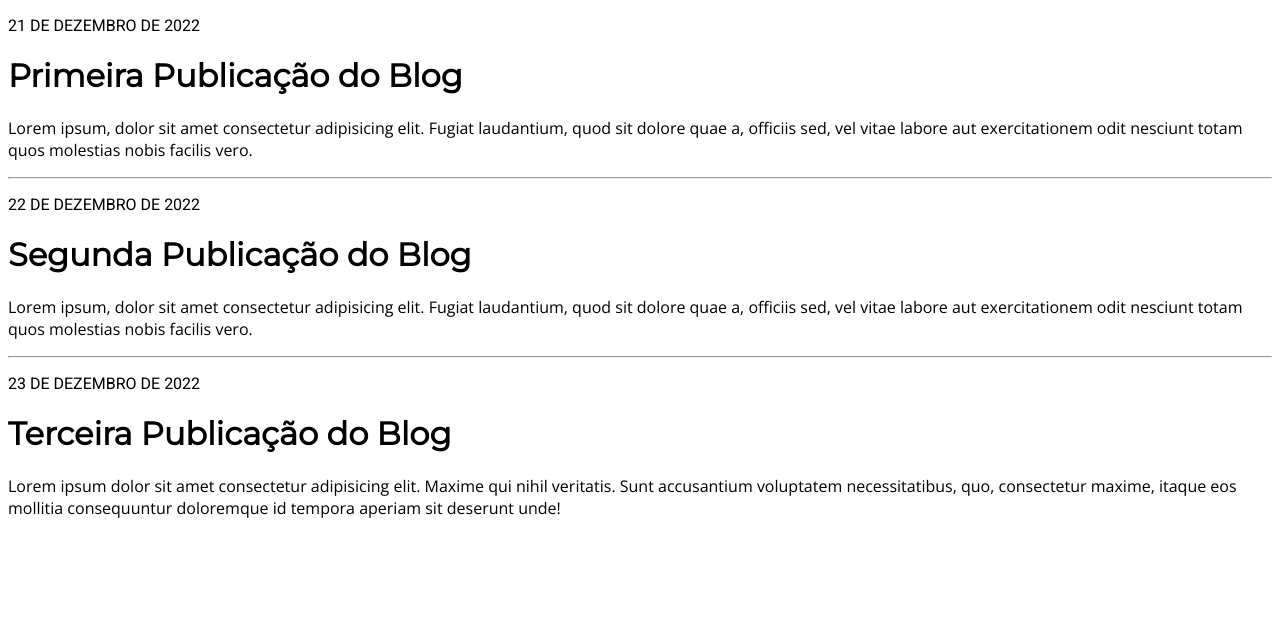
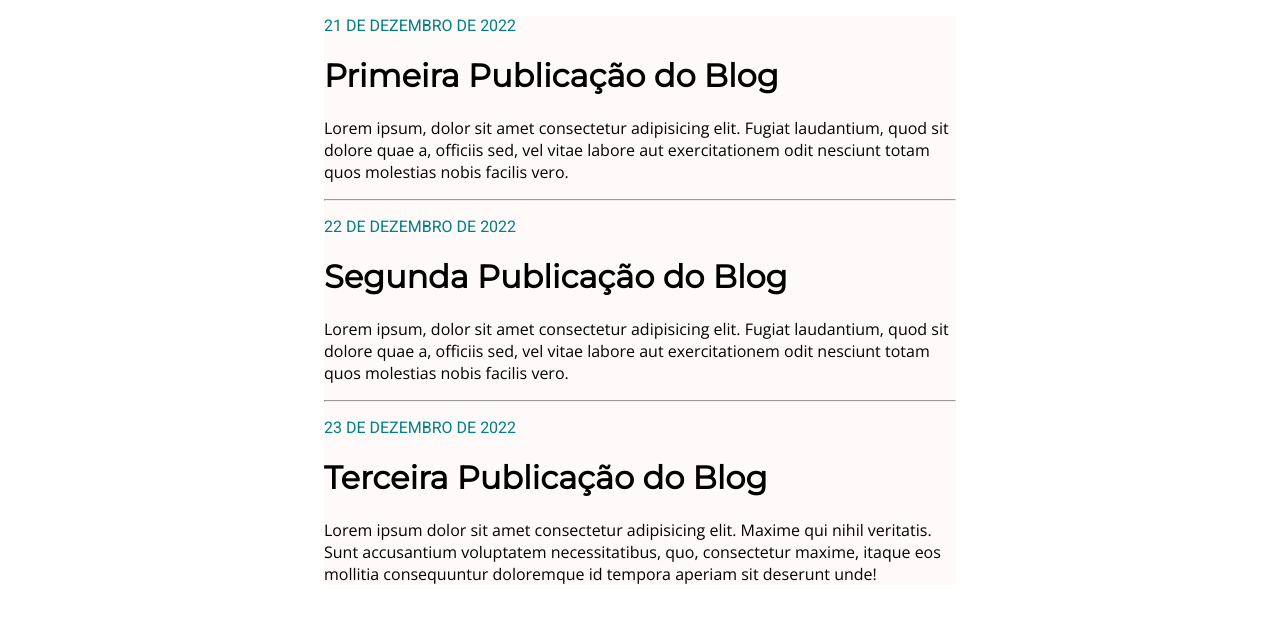
Before and after one commit to Jackmena/Criando-Site-CSS2, a plain HTML site: page index.html in a window 1280 px wide. Drawn offline with nearby package versions, Linux system fonts and the light colour scheme.

Commit message:
change CSS

```diff
--- a/index.html
+++ b/index.html
@@ -7,23 +7,25 @@
       <title>Blog</title>
    </head>
    <body>
+      <div class="box">
+
          <div>
             <p class="date">21 DE DEZEMBRO DE 2022</p>
 
             <h1>Primeira Publicação do Blog</h1>
 
             <p class="post-content">Lorem ipsum, dolor sit amet consectetur adipisicing elit. Fugiat laudantium, quod sit dolore quae a, officiis sed, vel vitae labore aut exercitationem odit nesciunt totam quos molestias nobis facilis vero.</p>
-
+         </div>
          <hr>
-
+         <div>
             <p class="date">22 DE DEZEMBRO DE 2022</p>
 
             <h1>Segunda Publicação do Blog</h1>
 
             <p class="post-content">Lorem ipsum, dolor sit amet consectetur adipisicing elit. Fugiat laudantium, quod sit dolore quae a, officiis sed, vel vitae labore aut exercitationem odit nesciunt totam quos molestias nobis facilis vero.</p>
-
+         </div>
          <hr>
-
+         <div>
             <p class="date">23 DE DEZEMBRO DE 2022</p>
 
             <h1>Terceira Publicação do Blog</h1>
@@ -31,5 +33,7 @@
             <p class="post-content">Lorem ipsum dolor sit amet consectetur adipisicing elit. Maxime qui nihil veritatis. Sunt accusantium voluptatem necessitatibus, quo, consectetur maxime, itaque eos mollitia consequuntur doloremque id tempora aperiam sit deserunt unde!</p>
          </div>
 
+      </div>
+
    </body>
 </html>
--- a/style.css
+++ b/style.css
@@ -4,8 +4,15 @@ h1{
 
 .date{
    font-family: Roboto;
+   color: #008080;
 }
 
 .post-content{
    font-family: Open Sans;
 }
+
+.box{
+   background-color: #fffafa;
+   width: 50%;
+   margin: 0px auto 50px auto;
+}
```
Lines whose indentation alone changed are shown as unchanged.
